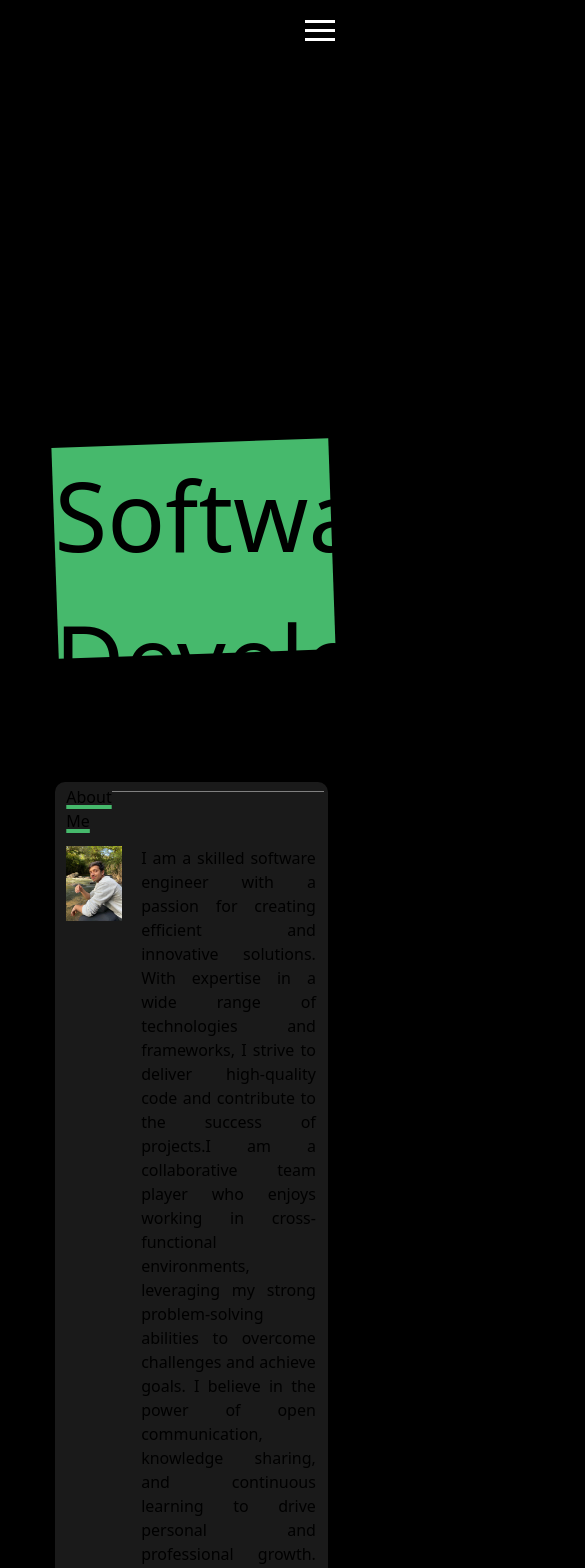
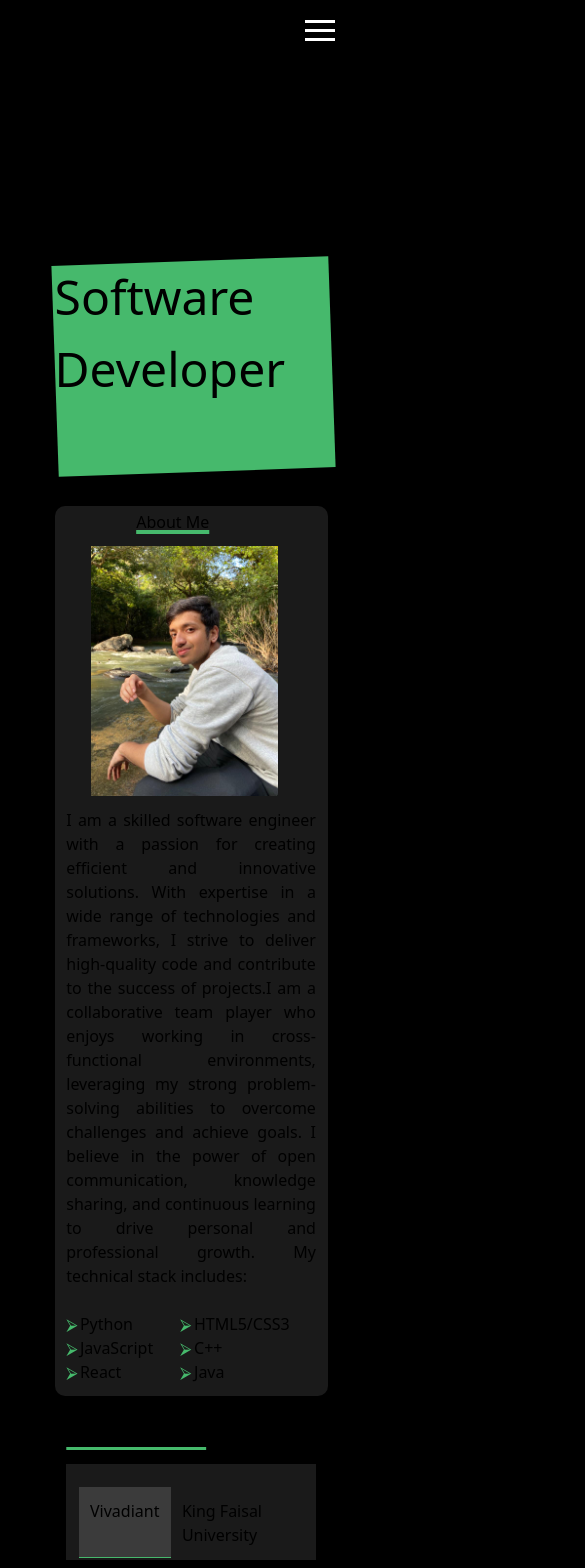
Before and after one commit to siddhant-afk/Portfolio, a React (Vite) app: page / in a window 390 px wide. Shown: the top 1568 px of the page, 585 px wide, since content can reach past the window. Built offline with nearby package versions, Linux system fonts and the light colour scheme.

Commit message:
Add media query to App.css

```diff
--- a/src/App.css
+++ b/src/App.css
@@ -57,6 +57,7 @@ header {
 }
 
 @media only screen and (max-width : 900px) {
+
 
   .hamburger {
     display: block;
@@ -345,14 +346,14 @@ header {
   margin-top: 7%;
 }
 
-.contact button{
+.contact a{
   background-color: #46b96c;
   padding: 1%;
   border-radius: 7%;
 
 }
 
-.contact button:hover{
+.contact a:hover{
   background-color: #68c487;
 
 
@@ -366,3 +367,115 @@ header {
   padding : 3%;
 
 }
+
+
+
+@media only screen and (max-width : 900px) {
+ .hero{
+  font-size: 1rem;
+ }
+ .hero h1{
+  font-size: 3.2rem;
+ }
+ .hero h2{
+  font-size: 3rem;
+ }
+
+ .about{
+  margin-top: 25%;
+ }
+ .section-heading{
+  display: block;
+
+ }
+
+ .section-heading h1{
+  margin-left: 28%;
+ }
+
+ .section-heading hr{
+  display: none;
+ }
+
+ .about-content{
+  display: block;
+
+ }
+ .about-content img{
+  margin-left: 10%;
+  margin-bottom: 5%;
+ }
+
+ .experience-heading{
+  display: block;
+  text-decoration: underline 3px #46b96c;
+
+ }
+ .experience-heading hr{
+  display: none;
+
+ }
+ .list-group{
+  display: block;
+ }
+ .sidebar{
+  display: flex;
+  overflow: scroll;
+  overflow-y: hidden;
+  overflow-x: hidden;
+ }
+
+ .active-exp{
+  border-left: none;
+  border-bottom: #46b96c 1px solid;
+ }
+
+ .exp-content{
+  margin-top : 15%;
+ }
+
+ .projects-heading{
+  display: block;
+ }
+
+ .projects-heading hr{
+  display: none;
+ }
+.project-display{
+  display: block;
+  padding-left: 7%;
+
+}
+.card{
+  height: 200px;
+  width: 250px;
+
+}
+
+.card h1{
+  font-size: 1.2rem;
+  margin-top: 10%;
+}
+
+.card br{
+  display: none;
+}
+.card p{
+  font-size: 0.8rem;
+}
+.github-logo{
+  padding-top: 7%;
+  transform: scale(1.5);
+}
+.github-logo:hover{
+  transform: scale(1.6);
+}
+
+.contact a{
+  padding: 5%;
+
+}
+.footer{
+  margin-top: 15%;
+}
+}
--- a/src/components/Contact.jsx
+++ b/src/components/Contact.jsx
@@ -3,7 +3,7 @@ function Contact(){
     return(
         <section id="contact" className="contact text-center">
             <h1 className="text-4xl font-bold">Get in touch</h1> <br /><br />
-            <button>Email Me</button>
+            <a type="button" href="mailto:siddhantdudhane11@gmail.com">Email Me</a>
         </section>
     )
 }
```
